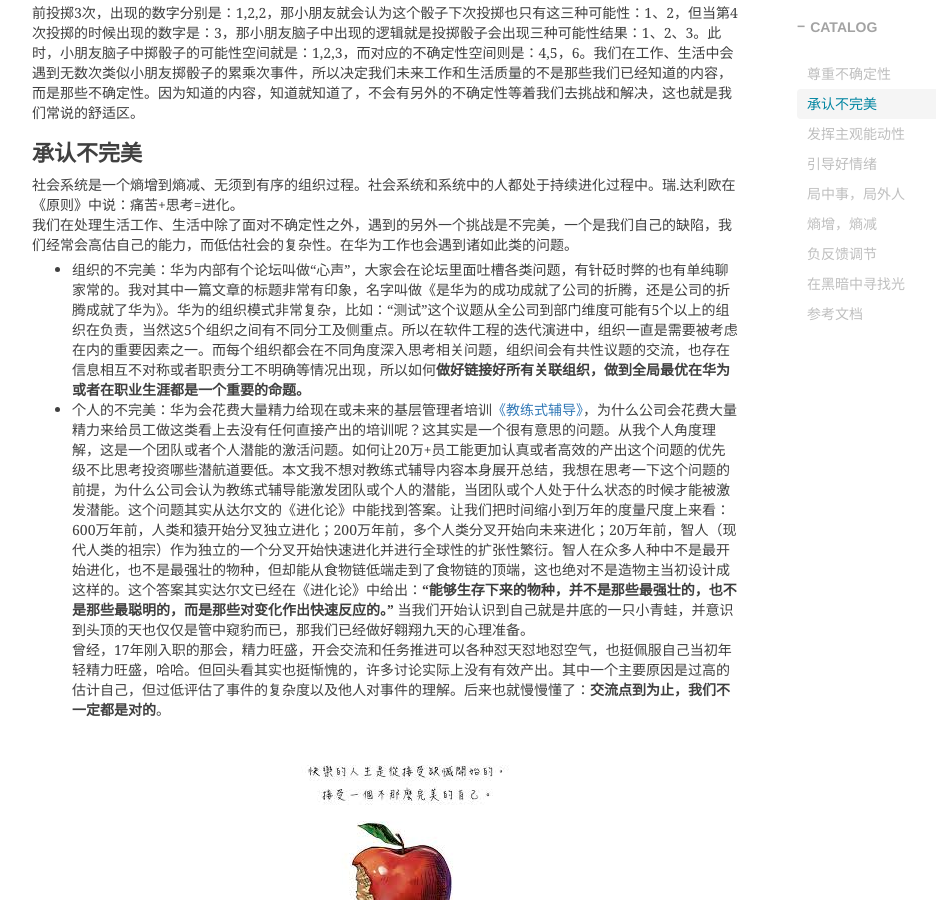
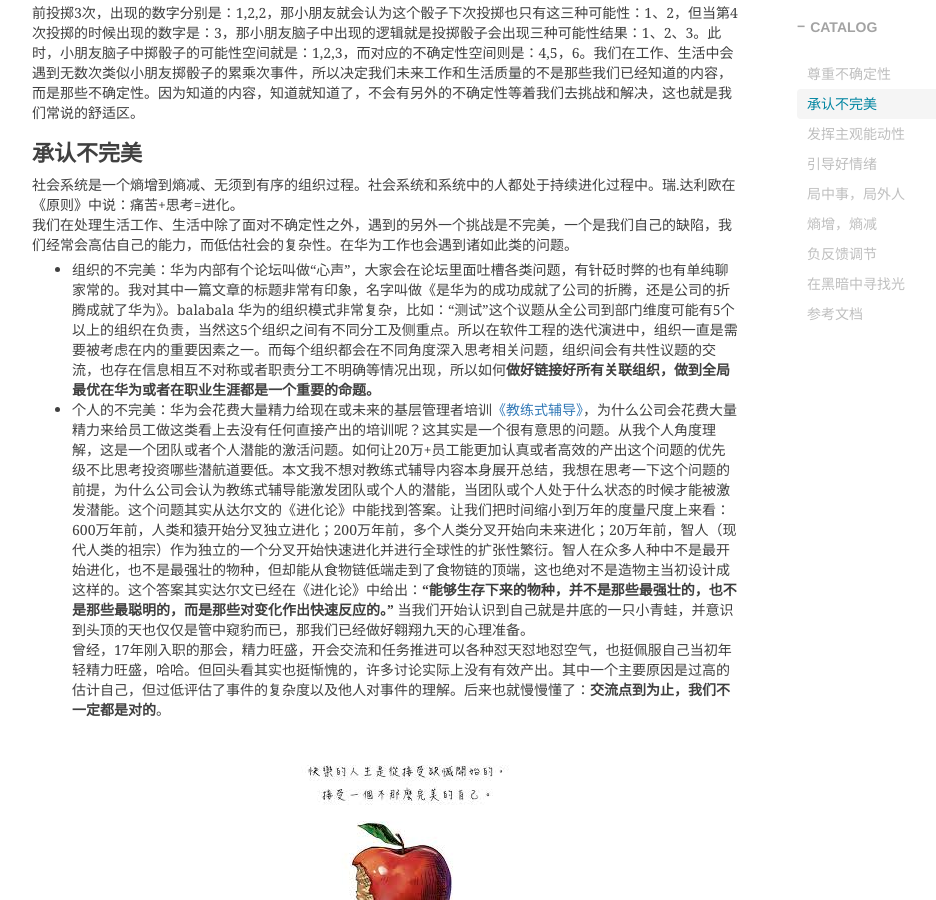
Before and after one commit to shihai1991/shihai1991.github.io, a Jekyll site: the page built from _posts/2023-10-30-在菊厂八年的那些人那些事.md, in a window 1280 px wide and 900 px high, scrolled down 1722 px. Shown: the whole window, without its empty margins (233-1169 px from the left). Built offline with Jekyll 4.4.1, drawn with Linux system fonts in a browser that asks for light colours; nearby versions of some CDN libraries; comment, search, counter and statistics services are not loaded.

Commit message:
Update 2023-10-30-在菊厂八年的那些人那些事.md

```diff
--- a/_posts/2023-10-30-在菊厂八年的那些人那些事.md
+++ b/_posts/2023-10-30-在菊厂八年的那些人那些事.md
@@ -26,7 +26,7 @@
 # 承认不完美
 社会系统是一个熵增到熵减、无须到有序的组织过程。社会系统和系统中的人都处于持续进化过程中。瑞.达利欧在《原则》中说：痛苦+思考=进化。
 我们在处理生活工作、生活中除了面对不确定性之外，遇到的另外一个挑战是不完美，一个是我们自己的缺陷，我们经常会高估自己的能力，而低估社会的复杂性。在华为工作也会遇到诸如此类的问题。
-- 组织的不完美：华为内部有个论坛叫做“心声”，大家会在论坛里面吐槽各类问题，有针砭时弊的也有单纯聊家常的。我对其中一篇文章的标题非常有印象，名字叫做《是华为的成功成就了公司的折腾，还是公司的折腾成就了华为》。华为的组织模式非常复杂，比如：“测试”这个议题从全公司到部门维度可能有5个以上的组织在负责，当然这5个组织之间有不同分工及侧重点。所以在软件工程的迭代演进中，组织一直是需要被考虑在内的重要因素之一。而每个组织都会在不同角度深入思考相关问题，组织间会有共性议题的交流，也存在信息相互不对称或者职责分工不明确等情况出现，所以如何**做好链接好所有关联组织，做到全局最优在华为或者在职业生涯都是一个重要的命题。**
+- 组织的不完美：华为内部有个论坛叫做“心声”，大家会在论坛里面吐槽各类问题，有针砭时弊的也有单纯聊家常的。我对其中一篇文章的标题非常有印象，名字叫做《是华为的成功成就了公司的折腾，还是公司的折腾成就了华为》。balabala 华为的组织模式非常复杂，比如：“测试”这个议题从全公司到部门维度可能有5个以上的组织在负责，当然这5个组织之间有不同分工及侧重点。所以在软件工程的迭代演进中，组织一直是需要被考虑在内的重要因素之一。而每个组织都会在不同角度深入思考相关问题，组织间会有共性议题的交流，也存在信息相互不对称或者职责分工不明确等情况出现，所以如何**做好链接好所有关联组织，做到全局最优在华为或者在职业生涯都是一个重要的命题。**
 - 个人的不完美：华为会花费大量精力给现在或未来的基层管理者培训[《教练式辅导》](https://shihai1991.github.io/books/2022/08/21/%E6%95%99%E7%BB%83%E5%BC%8F%E8%BE%85%E5%AF%BC/)，为什么公司会花费大量精力来给员工做这类看上去没有任何直接产出的培训呢？这其实是一个很有意思的问题。从我个人角度理解，这是一个团队或者个人潜能的激活问题。如何让20万+员工能更加认真或者高效的产出这个问题的优先级不比思考投资哪些潜航道要低。本文我不想对教练式辅导内容本身展开总结，我想在思考一下这个问题的前提，为什么公司会认为教练式辅导能激发团队或个人的潜能，当团队或个人处于什么状态的时候才能被激发潜能。这个问题其实从达尔文的《进化论》中能找到答案。让我们把时间缩小到万年的度量尺度上来看：600万年前，人类和猿开始分叉独立进化；200万年前，多个人类分叉开始向未来进化；20万年前，智人（现代人类的祖宗）作为独立的一个分叉开始快速进化并进行全球性的扩张性繁衍。智人在众多人种中不是最开始进化，也不是最强壮的物种，但却能从食物链低端走到了食物链的顶端，这也绝对不是造物主当初设计成这样的。这个答案其实达尔文已经在《进化论》中给出：**“能够生存下来的物种，并不是那些最强壮的，也不是那些最聪明的，而是那些对变化作出快速反应的。”** 当我们开始认识到自己就是井底的一只小青蛙，并意识到头顶的天也仅仅是管中窥豹而已，那我们已经做好翱翔九天的心理准备。
 曾经，17年刚入职的那会，精力旺盛，开会交流和任务推进可以各种怼天怼地怼空气，也挺佩服自己当初年轻精力旺盛，哈哈。但回头看其实也挺惭愧的，许多讨论实际上没有有效产出。其中一个主要原因是过高的估计自己，但过低评估了事件的复杂度以及他人对事件的理解。后来也就慢慢懂了：**交流点到为止，我们不一定都是对的**。
 ![不完美 侵删]({{site.baseurl}}/img/2024/Q1/20240102-不完美.jfif)
```
